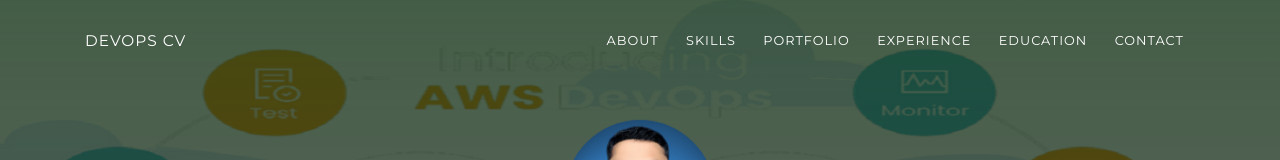
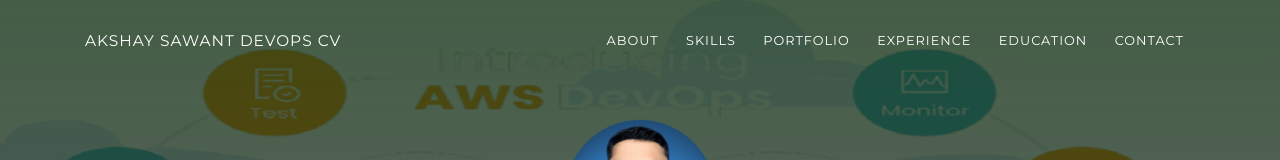
Before and after one commit to sawantakshay667/resume.github.io, a plain HTML site: page index.html in a window 1280 px wide. Shown: the top 160 px of the page. Drawn offline with Linux system fonts and the light colour scheme.

Commit message:
Add files via upload

```diff
--- a/index.html
+++ b/index.html
@@ -4,7 +4,7 @@
     <meta charset="UTF-8">
     <meta http-equiv="X-UA-Compatible" content="IE=edge">
     <meta name="viewport" content="width=device-width, initial-scale=1">
-    <title>DevOps CV</title>
+    <title>Akshay Sawant DevOps CV</title>
     <link href="https://fonts.googleapis.com/css?family=Montserrat:400,700,200" rel="stylesheet">
     <link href="https://maxcdn.bootstrapcdn.com/font-awesome/latest/css/font-awesome.min.css" rel="stylesheet">
     <link href="css/aos.css?ver=1.1.0" rel="stylesheet">
@@ -24,7 +24,7 @@
       <div class="profile-page sidebar-collapse">
         <nav class="navbar navbar-expand-lg fixed-top navbar-transparent bg-primary" color-on-scroll="400">
           <div class="container">
-            <div class="navbar-translate"><a class="navbar-brand" href="#" rel="tooltip">DevOps CV</a>
+            <div class="navbar-translate"><a class="navbar-brand" href="#" rel="tooltip">Akshay Sawant DevOps CV</a>
               <button class="navbar-toggler navbar-toggler" type="button" data-toggle="collapse" data-target="#navigation" aria-controls="navigation" aria-expanded="false" aria-label="Toggle navigation"><span class="navbar-toggler-bar bar1"></span><span class="navbar-toggler-bar bar2"></span><span class="navbar-toggler-bar bar3"></span></button>
             </div>
             <div class="collapse navbar-collapse justify-content-end" id="navigation">
@@ -559,7 +559,7 @@
       <div class="container text-center"><a class="cc-linkedin btn btn-link" href="https://www.linkedin.com/in/akshay-a-sawant-b914b0194/" target="_blank"><i class="fa fa-linkedin fa-2x " aria-hidden="true"></i></a><a class="cc-instagram btn btn-link" href="https://www.instagram.com/akshay_a_sawant/" target="_blank"><i class="fa fa-instagram fa-2x " aria-hidden="true"></i></a></div>
       <div class="h4 title text-center">Akshay Ananda Sawant</div>
       <div class="text-center text-muted">
-        <p>&copy; DevOps CV. All rights reserved.<br>Design By- Akshay A Sawant</p>
+        <p>&copy; Akshay Sawant DevOps CV. All rights reserved.<br>Design By- Akshay A Sawant</p>
       </div>
     </footer>
     <script src="js/core/jquery.3.2.1.min.js?ver=1.1.0"></script>
```
